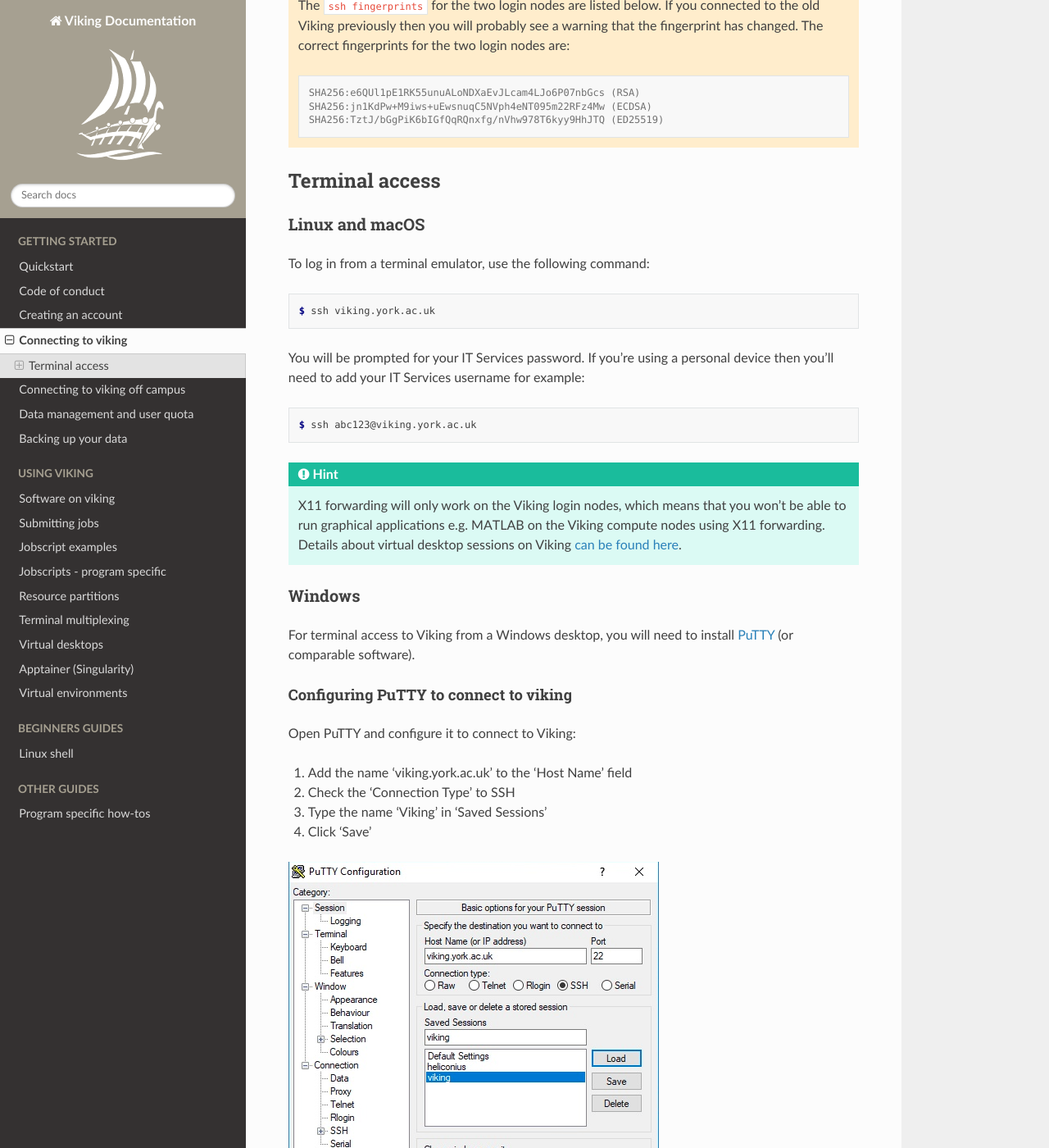
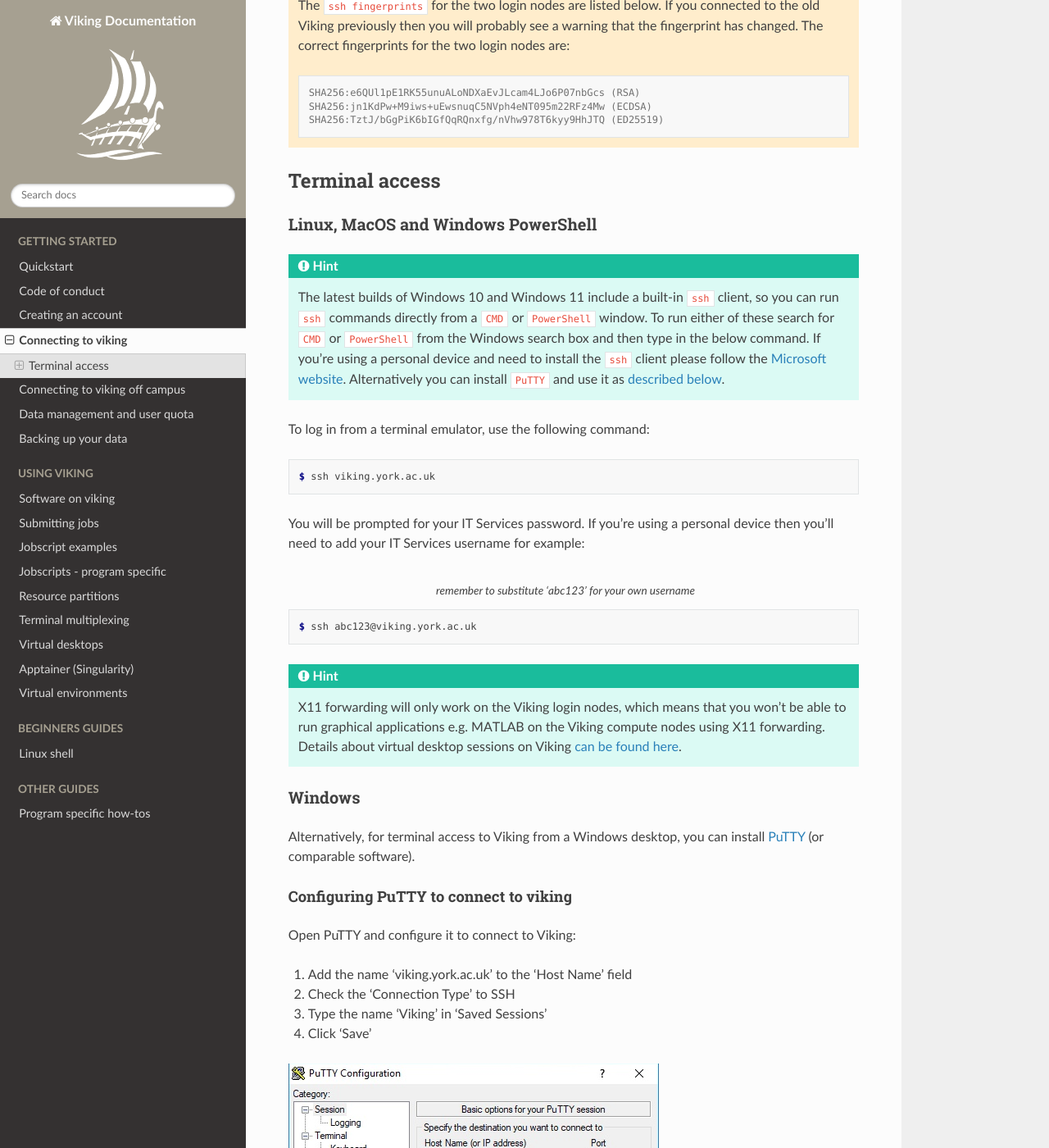
Before and after one commit to university-of-york/research-it-documentation, a Sphinx documentation site: the page built from docs/source/getting_started/connecting_to_viking.rst, in a window 1280 px wide and 1400 px high, scrolled down 452 px. Shown: the whole window at 82% size. Built offline with Sphinx 7.4.7 and the Read the Docs theme 2.0.0, drawn with Linux system fonts in a browser that asks for light colours.

Commit message:
update windows ssh areas

```diff
--- a/docs/source/getting_started/connecting_to_viking.rst
+++ b/docs/source/getting_started/connecting_to_viking.rst
@@ -22,8 +22,12 @@ For the time being if you are using the ``eduroam`` WiFi you need to connect to
 Terminal access
 ---------------
 
-Linux and macOS
-^^^^^^^^^^^^^^^
+Linux, MacOS and Windows PowerShell
+^^^^^^^^^^^^^^^^^^^^^^^^^^^^^^^^^^^
+
+.. hint::
+
+    The latest builds of Windows 10 and Windows 11 include a built-in ``ssh`` client, so you can run ``ssh`` commands directly from a ``CMD`` or ``PowerShell`` window. To run either of these search for ``CMD`` or ``PowerShell`` from the Windows search box and then type in the below command. If you're using a personal device and need to install the ``ssh`` client please follow the `Microsoft website <https://learn.microsoft.com/en-us/windows-server/administration/openssh/openssh_install_firstuse?tabs=gui#install-openssh-for-windows>`_. Alternatively you can install ``PuTTY`` and use it as :ref:`described below <connecting-via-windows>`.
 
 To log in from a terminal emulator, use the following command:
 
@@ -34,18 +38,20 @@ To log in from a terminal emulator, use the following command:
 You will be prompted for your IT Services password. If you're using a personal device then you'll need to add your IT Services username for example:
 
 .. code-block:: console
+    :caption: remember to substitute 'abc123' for your own username
 
     $ ssh abc123@viking.york.ac.uk
 
 .. hint::
     X11 forwarding will only work on the Viking login nodes, which means that you won't be able to run graphical applications e.g. MATLAB on the Viking compute nodes using X11 forwarding. Details about virtual desktop sessions on Viking :doc:`can be found here </using_viking/virtual_desktops>`.
 
+
 .. _connecting-via-windows:
 
 Windows
 ^^^^^^^
 
-For terminal access to Viking from a Windows desktop, you will need to install `PuTTY <https://www.chiark.greenend.org.uk/~sgtatham/putty/>`_ (or comparable software).
+Alternatively, for terminal access to Viking from a Windows desktop, you can install `PuTTY <https://www.chiark.greenend.org.uk/~sgtatham/putty/>`_ (or comparable software).
 
 
 Configuring PuTTY to connect to viking
--- a/docs/source/getting_started/quickstart.rst
+++ b/docs/source/getting_started/quickstart.rst
@@ -22,13 +22,13 @@ Log in to viking
 ----------------
 
 .. code-block:: console
-    :caption: from a Linux / MacOS terminal
+    :caption: from a Linux or MacOS terminal or Windows PowerShell with OpenSSH installed
 
     $ ssh viking.york.ac.uk
 
 .. admonition:: Windows Users
 
-    It's a little bit more involved than the one line above but we have :ref:`nice breakdown here <connecting-via-windows>`.
+    The latest builds of Windows 10 and Windows 11 include a built-in ``ssh`` client, so you can run ``ssh`` commands directly from a ``CMD`` or ``PowerShell`` window. To run either of these search for ``CMD`` or ``PowerShell`` from the Windows search box and then type in the above command. If you're on a personal device and need to install the ``ssh`` client please follow the `Microsoft website <https://learn.microsoft.com/en-us/windows-server/administration/openssh/openssh_install_firstuse?tabs=gui#install-openssh-for-windows>`_. Alternatively you can install ``PuTTY`` which is only a little bit more involved than the one line above but we have :ref:`nice breakdown here <connecting-via-windows>` to help.
 
 
 Find the software you need
```
